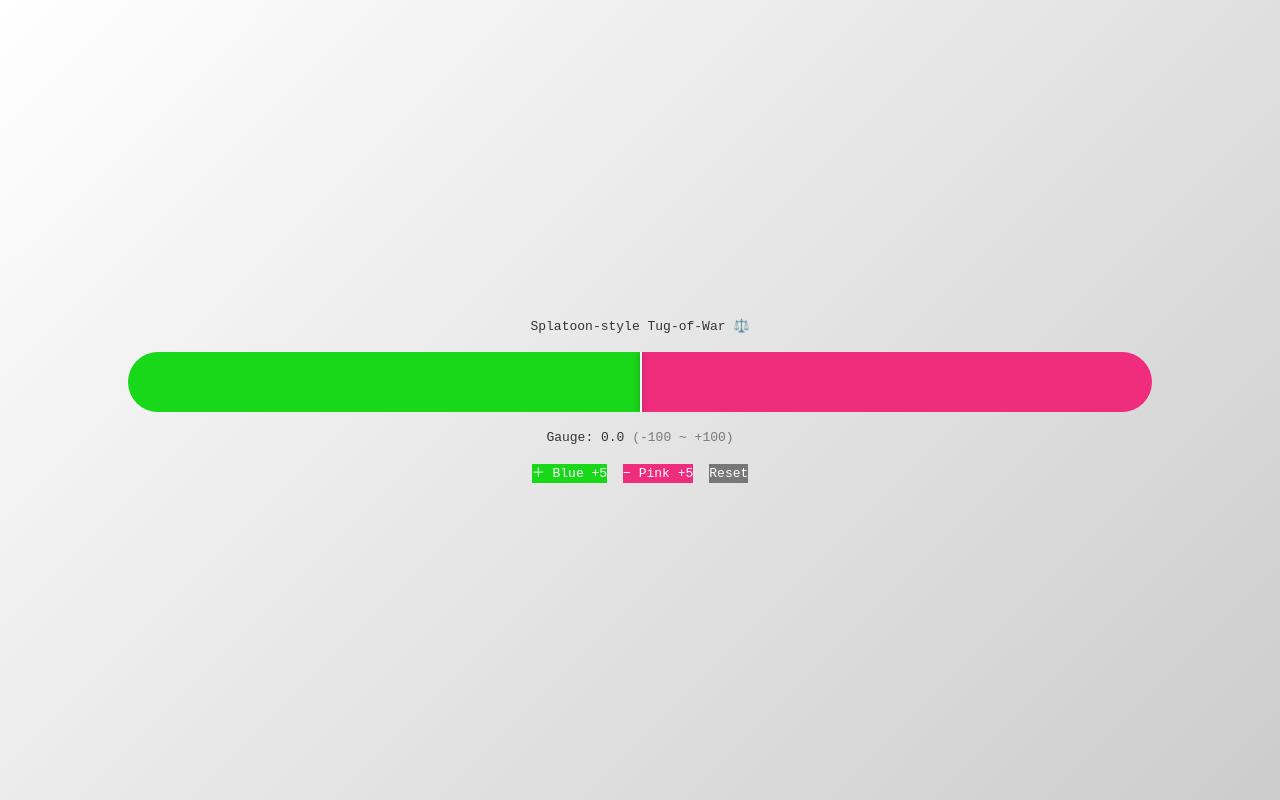
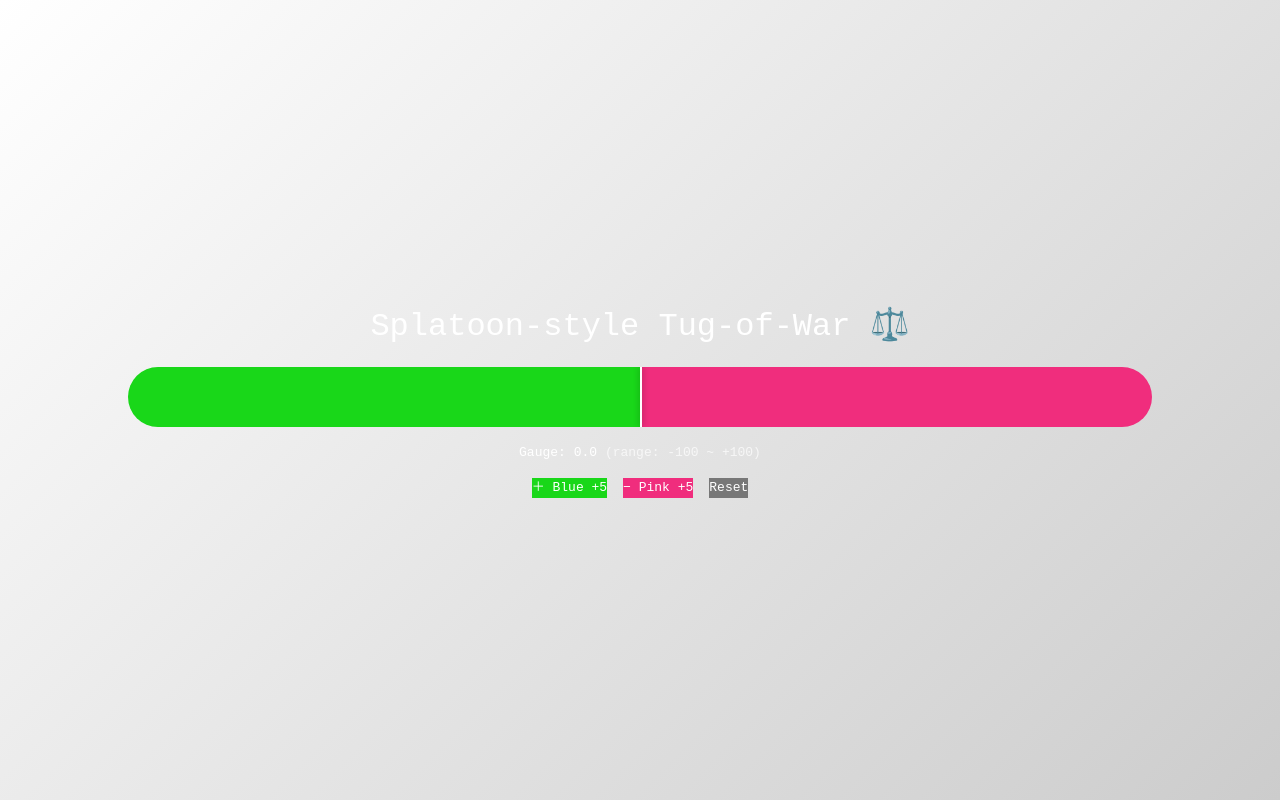
Before and after one commit to eirakusoya-std/gachihoko, a Next.js app in the folder gachihoko/: page / in a window 1280 px wide. Built offline with nearby package versions, Linux system fonts and the light colour scheme.

Commit message:
feat:bg color

```diff
--- a/gachihoko/app/page.tsx
+++ b/gachihoko/app/page.tsx
@@ -9,12 +9,11 @@
 };
 
 export default function Page() {
-  // === 状態 ===
   const [gauge, setGauge] = useState(0); // -100 ~ 100
   const [meshData, setMeshData] = useState<MeshData | null>(null);
   const [lastOccurredAt, setLastOccurredAt] = useState<string | null>(null);
   const [winner, setWinner] = useState<"blue" | "pink" | null>(null);
-  const [phase, setPhase] = useState<1 | 2>(1); // 1: 通常 / 2: 勝利後モード
+  const [phase, setPhase] = useState<1 | 2>(1);
   const [winnerTeam, setWinnerTeam] = useState<"blue" | "pink" | null>(null);
 
   // === 波アニメーション ===
@@ -41,7 +40,7 @@
         rightPoints.push({ x: xRight, y });
       }
 
-      // 左
+      // 左波
       let dLeft = `M0,0 L${leftPoints[0].x},0 `;
       for (let i = 1; i < leftPoints.length; i++) {
         const p = leftPoints[i];
@@ -50,7 +49,7 @@
       dLeft += "L0,60 Z";
       setWavePathLeft(dLeft);
 
-      // 右
+      // 右波
       let dRight = `M100,0 L${rightPoints[0].x},0 `;
       for (let i = 1; i < rightPoints.length; i++) {
         const p = rightPoints[i];
@@ -61,21 +60,23 @@
 
       animRef.current = requestAnimationFrame(animate);
     };
+
     animRef.current = requestAnimationFrame(animate);
     return () => {
-    if (animRef.current !== null) {
-      cancelAnimationFrame(animRef.current);
-    }
-  };
-}, []);
+      if (animRef.current !== null) {
+        cancelAnimationFrame(animRef.current);
+      }
+    };
+  }, []);
 
-  // === データ受信 ===
+  // === MESHデータ取得 ===
   useEffect(() => {
     const interval = setInterval(async () => {
       const res = await fetch("/api/mesh-data", { cache: "no-store" });
       if (!res.ok) return;
       const data = await res.json();
       if (!data.active) return;
+
       if (data.latest) {
         const latest = data.latest as MeshData;
         if (latest.occurred_at !== lastOccurredAt) {
@@ -85,49 +86,44 @@
         }
       }
     }, 150);
+
     return () => clearInterval(interval);
   }, [lastOccurredAt]);
 
-  // === ゲージ更新ロジック ===
+  // === ゲージ更新 ===
   const updateGauge = (player: number, value: number) => {
     setGauge((prev) => {
-      // === フェーズ1：通常押し合い ===
       if (phase === 1) {
         const next =
           player === 1 ? Math.min(prev + value, 100) : Math.max(prev - value, -100);
 
-        // 勝利判定
         if (next >= 50) {
           setWinner("blue");
           setWinnerTeam("blue");
           setPhase(2);
-          return 100; // バネ演出で右端へ
+          return 100;
         } else if (next <= -50) {
           setWinner("pink");
           setWinnerTeam("pink");
           setPhase(2);
-          return -100; // バネ演出で左端へ
+          return -100;
         }
         return next;
       }
 
-      // === フェーズ2：勝利後モード ===
       if (phase === 2) {
-        // 勝者は動けない
         if (
           (winnerTeam === "blue" && player === 1) ||
           (winnerTeam === "pink" && player === 2)
         )
           return prev;
 
-        // 敗者はゆっくり押し返せる（感度低下）
         const slow = value * 0.2;
         const next =
           winnerTeam === "blue"
             ? Math.max(prev - slow, -100)
             : Math.min(prev + slow, 100);
 
-        // 中央近くに戻ったらリセット
         if (Math.abs(next) <= 10) {
           setPhase(1);
           setWinner(null);
@@ -141,7 +137,7 @@
     });
   };
 
-  // === 手動操作 ===
+  // === 手動デバッグ ===
   const handleManualAdd = () => updateGauge(1, 5);
   const handleManualSub = () => updateGauge(2, 5);
   const handleReset = () => {
@@ -151,17 +147,26 @@
     setPhase(1);
   };
 
-  // === 色設定 ===
+  // === カラー設定 ===
   const blueColor = "#19d719";
   const pinkColor = "#f02d7d";
   const centerPercent = (gauge + 100) / 2;
 
+  // === 背景カラー切り替え ===
+  const backgroundGradient =
+    winner === "blue"
+      ? `radial-gradient(circle at 50% 50%, rgba(25,215,25,0.6), rgba(0,50,0,0.8))`
+      : winner === "pink"
+      ? `radial-gradient(circle at 50% 50%, rgba(240,45,125,0.6), rgba(60,0,30,0.8))`
+      : `linear-gradient(135deg, #ffffff 0%, #cccccc 100%)`;
+
   return (
-    <main
+    <motion.main
+      animate={{ background: backgroundGradient }}
+      transition={{ duration: 1.2, ease: "easeInOut" }}
       style={{
         height: "100vh",
-        background: "linear-gradient(135deg, #fff, #ccc)",
-        color: "#333",
+        color: "#fff",
         fontFamily: "monospace",
         display: "flex",
         flexDirection: "column",
@@ -170,7 +175,7 @@
         gap: "1rem",
       }}
     >
-      <h1>Splatoon-style Tug-of-War ⚖️</h1>
+      <h1 style={{ fontSize: "2rem" }}>Splatoon-style Tug-of-War ⚖️</h1>
 
       {/* === ゲージバー === */}
       <div
@@ -228,7 +233,7 @@
             clipPath="url(#waveLeft)"
             transition={{
               type: "spring",
-              stiffness: winner ? 600 : 100, // 勝利時は勢い強く
+              stiffness: winner ? 600 : 100,
               damping: winner ? 12 : 18,
               mass: winner ? 0.4 : 1,
             }}
@@ -238,11 +243,7 @@
         {/* 中央線 */}
         <motion.div
           animate={{ left: `${centerPercent}%` }}
-          transition={{
-            type: "spring",
-            stiffness: winner ? 500 : 120,
-            damping: 18,
-          }}
+          transition={{ type: "spring", stiffness: 500, damping: 18 }}
           style={{
             position: "absolute",
             top: 0,
@@ -257,18 +258,19 @@
 
       {/* === ゲージ値 === */}
       <p>
-        Gauge: {gauge.toFixed(1)} <span style={{ opacity: 0.6 }}>(-100 ~ +100)</span>
+        Gauge: {gauge.toFixed(1)}{" "}
+        <span style={{ opacity: 0.7 }}>(range: -100 ~ +100)</span>
       </p>
 
-      {/* === デバッグ操作 === */}
+      {/* === デバッグボタン === */}
       <div style={{ display: "flex", gap: "1rem" }}>
-        <button onClick={handleManualAdd} style={{ background: blueColor, color: "#fff" }}>
+        <button onClick={handleManualAdd} style={{ background: blueColor }}>
           ＋ Blue +5
         </button>
-        <button onClick={handleManualSub} style={{ background: pinkColor, color: "#fff" }}>
+        <button onClick={handleManualSub} style={{ background: pinkColor }}>
           − Pink +5
         </button>
-        <button onClick={handleReset} style={{ background: "#777", color: "#fff" }}>
+        <button onClick={handleReset} style={{ background: "#777" }}>
           Reset
         </button>
       </div>
@@ -277,7 +279,7 @@
       {winner && (
         <motion.div
           initial={{ scale: 0, opacity: 0 }}
-          animate={{ scale: 1, opacity: 1 }}
+          animate={{ scale: 1.2, opacity: 1 }}
           transition={{ type: "spring", stiffness: 200, damping: 10 }}
           style={{
             marginTop: "1rem",
@@ -292,6 +294,6 @@
           {winner === "blue" ? "BLUE WINS!" : "PINK WINS!"}
         </motion.div>
       )}
-    </main>
+    </motion.main>
   );
 }
```
